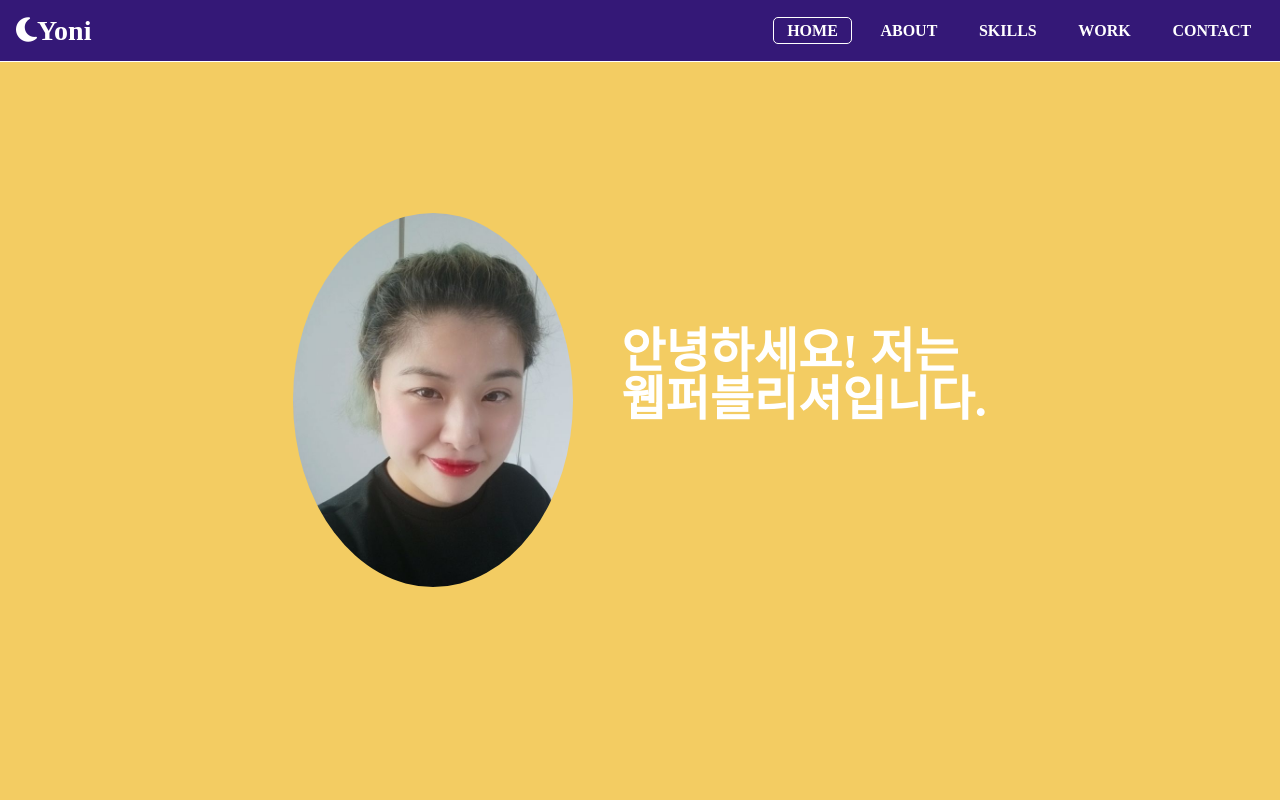
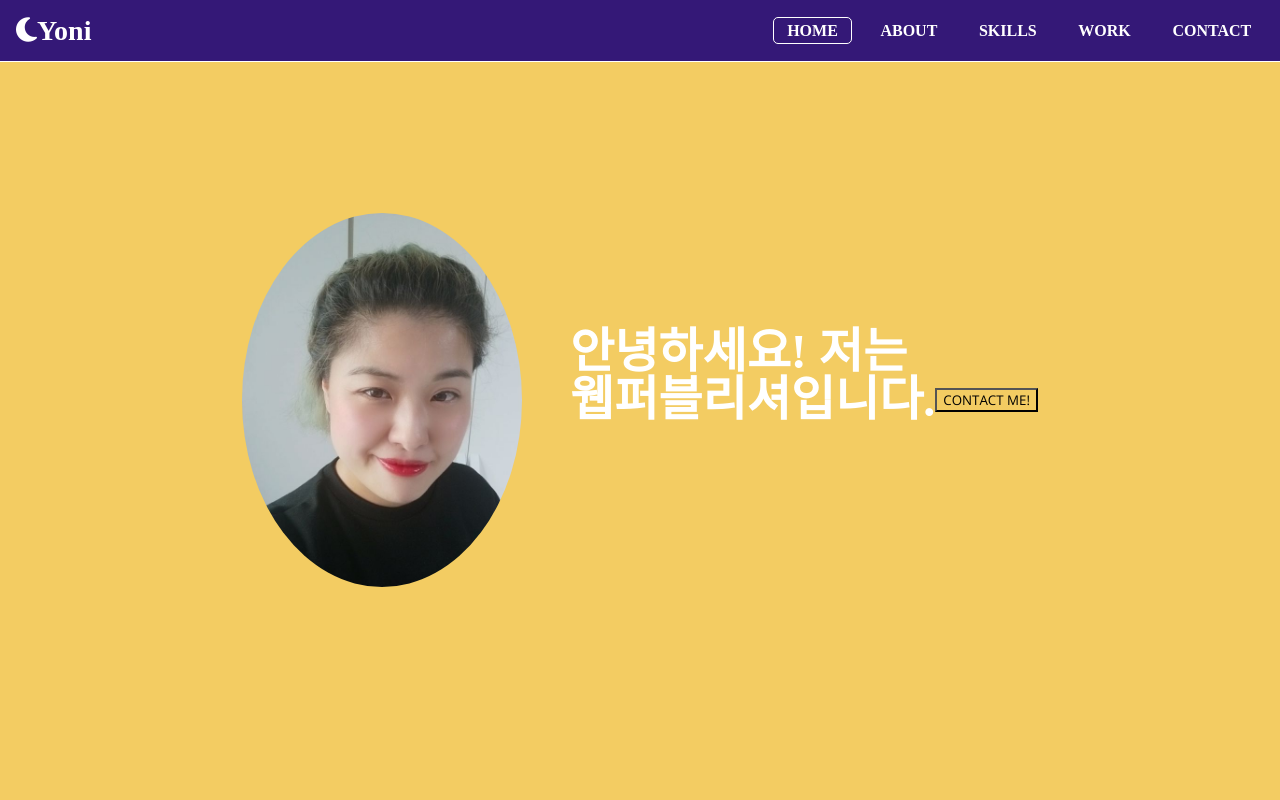
Before and after one commit to yoni-jo/PORTFOLIO, a plain HTML site: page index.html in a window 1280 px wide. Shown: the top 800 px of the page. Drawn offline with nearby package versions, Linux system fonts and the light colour scheme.

Commit message:
HTML:CONTACT ME BTN

```diff
--- a/index.html
+++ b/index.html
@@ -49,6 +49,9 @@
   <section id="home" data-id="home">
     <img src="./img/profile.jpg" alt="profile_img" class="home__profile" />
     <h1 class="home__title">안녕하세요! 저는<strong class="cursor"></strong><br>웹퍼블리셔입니다.</h1>
+
+  <!-- CONTACT ME BTN -->
+   <button class="contact--btn">CONTACT ME!</button>
   </section>
 
   <!-- ABOUT -->
```
